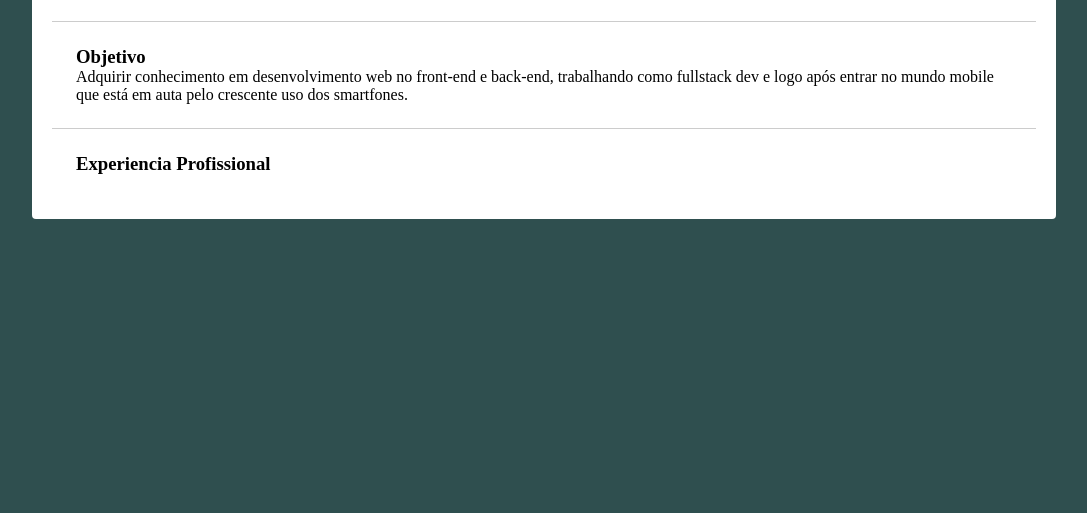
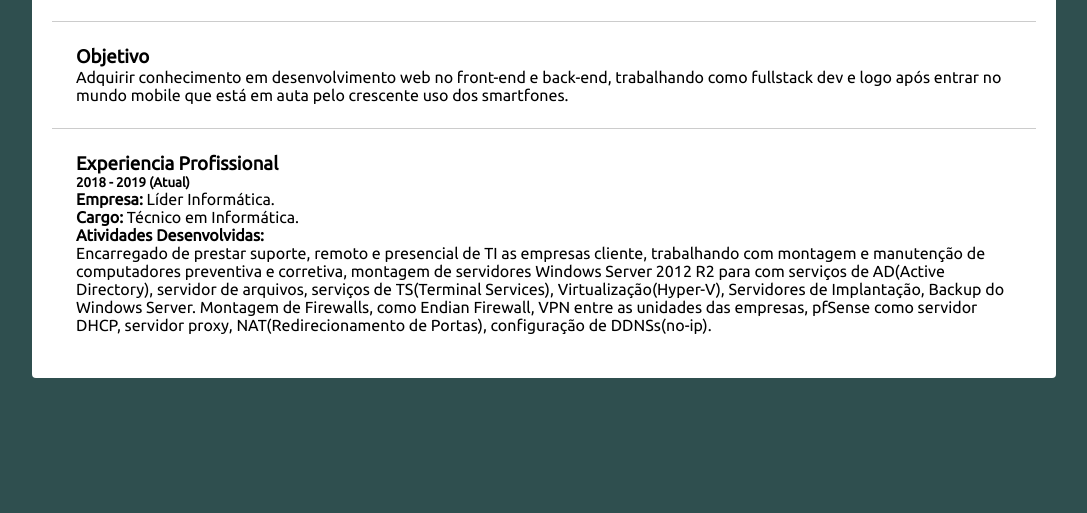
Before and after one commit to cleisonsantos/curriculo, a plain HTML site: page index.html in a window 1280 px wide. Shown: the part 287-800 px from the top of the page, without its empty margins (96-1183 px from the left). Drawn offline with Linux system fonts and the light colour scheme.

Commit message:
Estruturada a section de experiência.

```diff
--- a/css/style.css
+++ b/css/style.css
@@ -1,7 +1,9 @@
 *{
     margin: 0;
     padding: 0;
+    font-family: 'Ubuntu', sans-serif;
 }
+
 body{
     background: darkslategray;
 }
@@ -32,3 +34,6 @@ section {
 .exp {
 
 }
+.topic{
+    font-weight: bold;
+}
--- a/index.html
+++ b/index.html
@@ -6,6 +6,7 @@
     <meta name="viewport" content="width=device-width, initial-scale=1.0">
     <meta http-equiv="X-UA-Compatible" content="ie=edge">
     <title>Cleison dos Santos Silva</title>
+    <link href="https://fonts.googleapis.com/css?family=Ubuntu" rel="stylesheet">
     <link rel="stylesheet" href="css/style.css">
 </head>
 
@@ -23,13 +24,23 @@
         <section class="obj">
             <h3>Objetivo</h3>
             <p>
-                Adquirir conhecimento em desenvolvimento web no front-end e back-end, trabalhando como fullstack dev e logo após
+                Adquirir conhecimento em desenvolvimento web no front-end e back-end, trabalhando como fullstack dev e
+                logo após
                 entrar no mundo mobile que está em auta pelo crescente uso dos smartfones.
             </p>
         </section>
         <section class="exp">
             <h3>Experiencia Profissional</h3>
-
+            <h5>2018 - 2019 (Atual)</h5>
+            <p><span class="topic">Empresa:</span> Líder Informática.</h4>
+            <p><span class="topic">Cargo:</span> Técnico em Informática.</p>
+            <h4>Atividades Desenvolvidas:</h4>
+            <p>Encarregado de prestar suporte, remoto e presencial de TI as empresas cliente, trabalhando com montagem e
+                manutenção de computadores preventiva e corretiva, montagem de servidores Windows Server 2012 R2 para
+                com serviços de AD(Active Directory), servidor de arquivos, serviços de TS(Terminal Services),
+                Virtualização(Hyper-V), Servidores de Implantação, Backup do Windows Server. Montagem de Firewalls, como
+                Endian Firewall, VPN entre as unidades das empresas, pfSense como servidor DHCP, servidor proxy,
+                NAT(Redirecionamento de Portas), configuração de DDNSs(no-ip).</p>
         </section>
     </div>
 </body>
```
Also changed, not shown: img/lider.png (added).
